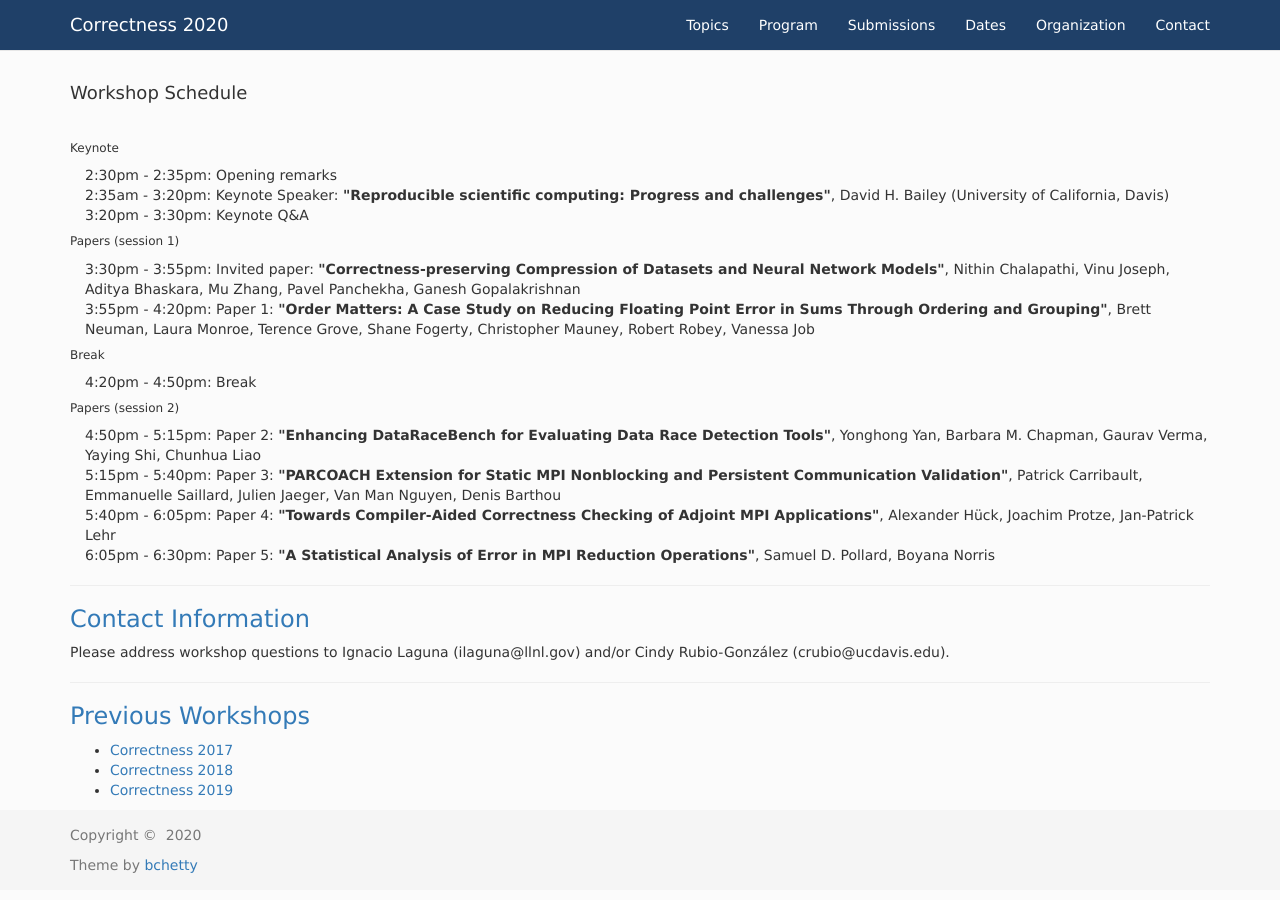
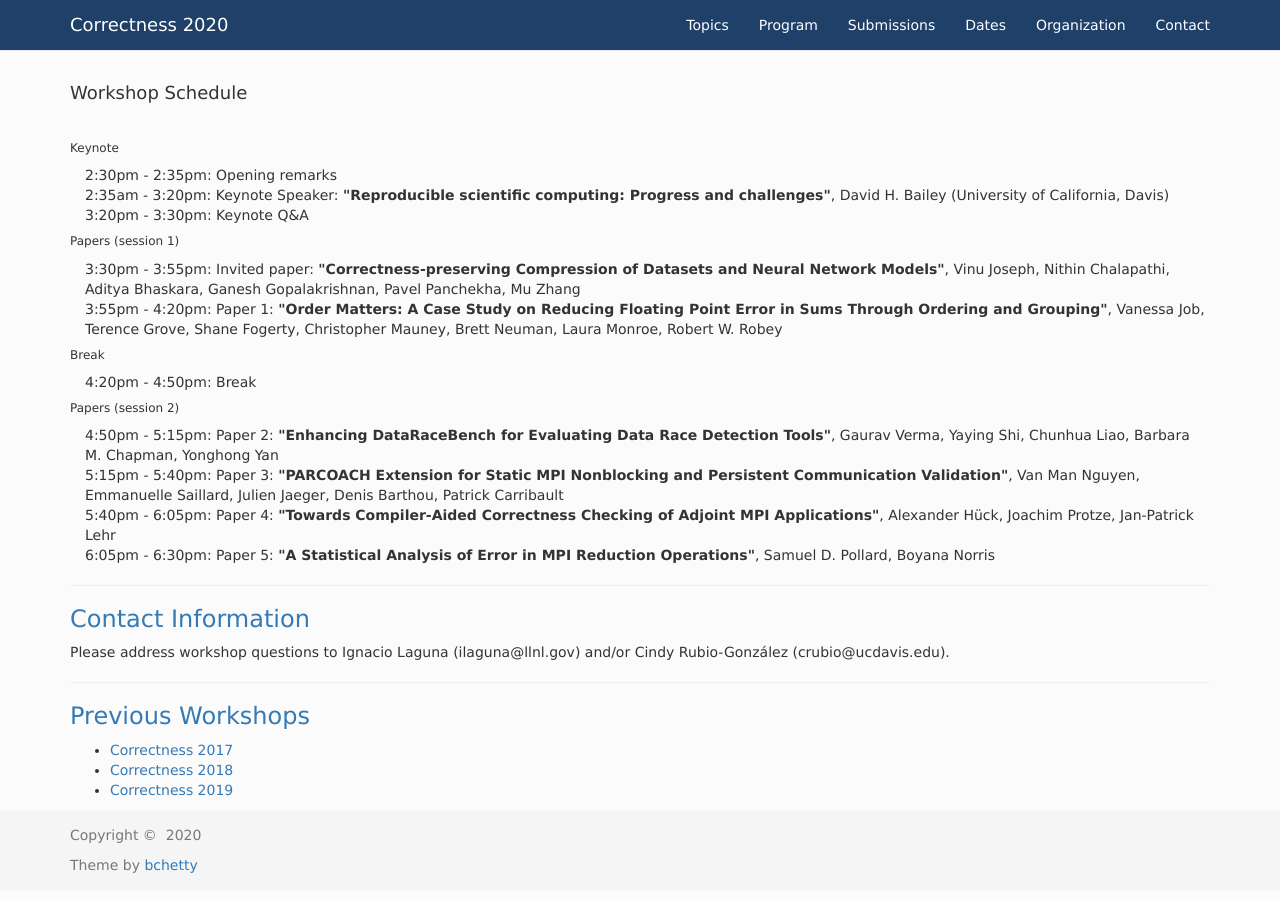
Before and after one commit to correctness-workshop/2020, a Jekyll site: the page built from index.md, in a window 1280 px wide and 900 px high, scrolled down 3417 px. Built offline with Jekyll 4.4.1, drawn with Linux system fonts in a browser that asks for light colours; nearby versions of some CDN libraries; the list of posts is cut into pages by our own code.

Commit message:
changed authors order

```diff
--- a/index.md
+++ b/index.md
@@ -157,8 +157,9 @@ David H. Bailey is a senior researcher in the HPC and mathematical computing fie
 
 ###### Papers (session 1)
 <table>
-<tr><td width="15">  </td> <td>3:30pm - 3:55pm:  Invited paper: <b>"Correctness-preserving Compression of Datasets and Neural Network Models"</b>, Nithin Chalapathi, Vinu Joseph, Aditya Bhaskara, Mu Zhang, Pavel Panchekha, Ganesh Gopalakrishnan </td> </tr>
-<tr><td width="15">  </td> <td>3:55pm - 4:20pm:  Paper 1: <b>"Order Matters: A Case Study on Reducing Floating Point Error in Sums Through Ordering and Grouping"</b>, Brett Neuman, Laura Monroe, Terence Grove, Shane Fogerty, Christopher Mauney, Robert Robey, Vanessa Job </td> </tr>
+<tr><td width="15">  </td> <td>3:30pm - 3:55pm:  Invited paper: <b>"Correctness-preserving Compression of Datasets and Neural Network Models"</b>, Vinu Joseph, Nithin Chalapathi, Aditya Bhaskara, Ganesh Gopalakrishnan, Pavel Panchekha, Mu Zhang</td> </tr>
+
+<tr><td width="15">  </td> <td>3:55pm - 4:20pm:  Paper 1: <b>"Order Matters: A Case Study on Reducing Floating Point Error in Sums Through Ordering and Grouping"</b>, Vanessa Job, Terence Grove, Shane Fogerty, Christopher Mauney, Brett Neuman, Laura Monroe, Robert W. Robey  </td> </tr>
 </table>
 
 ###### Break
@@ -168,9 +169,12 @@ David H. Bailey is a senior researcher in the HPC and mathematical computing fie
 
 ###### Papers (session 2)
 <table>
-<tr><td width="15">  </td> <td>4:50pm - 5:15pm:  Paper 2: <b>"Enhancing DataRaceBench for Evaluating Data Race Detection Tools"</b>, Yonghong Yan, Barbara M. Chapman, Gaurav Verma, Yaying Shi, Chunhua Liao </td> </tr>
-<tr><td width="15">  </td> <td>5:15pm - 5:40pm:  Paper 3: <b>"PARCOACH Extension for Static MPI Nonblocking and Persistent Communication Validation"</b>, Patrick Carribault, Emmanuelle Saillard, Julien Jaeger, Van Man Nguyen, Denis Barthou </td> </tr>
+<tr><td width="15">  </td> <td>4:50pm - 5:15pm:  Paper 2: <b>"Enhancing DataRaceBench for Evaluating Data Race Detection Tools"</b>, Gaurav Verma, Yaying Shi, Chunhua Liao, Barbara M. Chapman, Yonghong Yan </td> </tr>
+
+<tr><td width="15">  </td> <td>5:15pm - 5:40pm:  Paper 3: <b>"PARCOACH Extension for Static MPI Nonblocking and Persistent Communication Validation"</b>, Van Man Nguyen, Emmanuelle Saillard, Julien Jaeger, Denis Barthou, Patrick Carribault </td> </tr>
+
 <tr><td width="15">  </td> <td>5:40pm - 6:05pm:  Paper 4: <b>"Towards Compiler-Aided Correctness Checking of Adjoint MPI Applications"</b>, Alexander Hück, Joachim Protze, Jan-Patrick Lehr </td> </tr>
+
 <tr><td width="15">  </td> <td>6:05pm - 6:30pm:  Paper 5: <b>"A Statistical Analysis of Error in MPI Reduction Operations"</b>, Samuel D. Pollard, Boyana Norris </td> </tr>
 </table>
 
```
